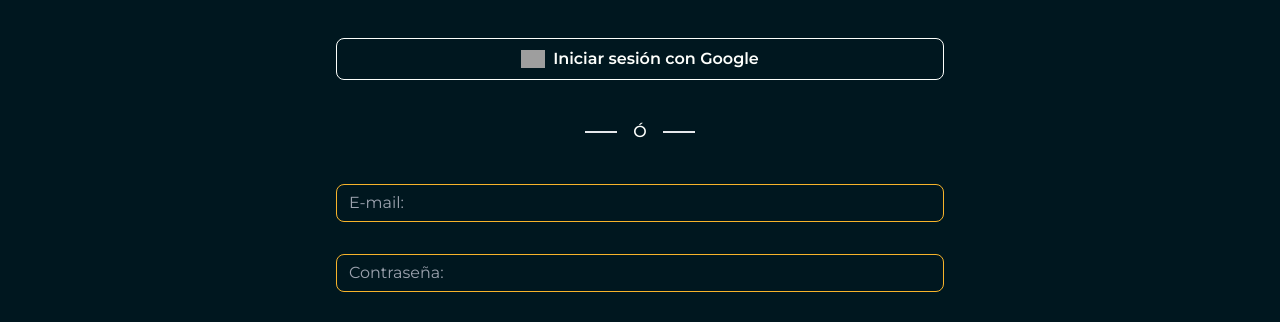
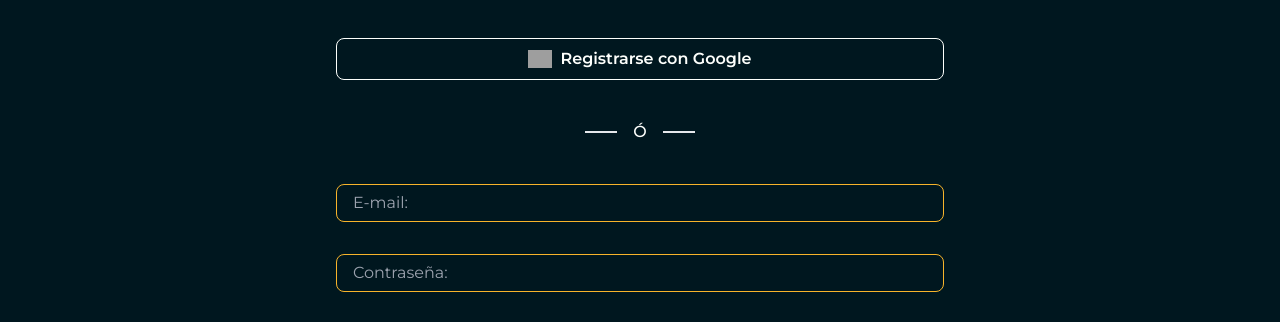
Before and after one commit to JonatanBustamante1111/app-mayorista, a React (Vite) app: page /micuenta in a window 1280 px wide. Both pictures are taken after a click on the button "Registrarse". Shown: the part 212-534 px from the top of the page. Built offline with nearby package versions, Linux system fonts and the light colour scheme; grey boxes are pictures that could not be loaded.

Commit message:
agregue cerrar sesion a cliente  + acomode alguna boludeces que ya me olvide

```diff
--- a/src/components/Registro.jsx
+++ b/src/components/Registro.jsx
@@ -73,7 +73,7 @@ function Registro() {
         <div className=" place-items-center py-[8px]  border-blanco border-[1px] rounded-lg  bg-inherit text-blanco focus:outline-none text-center my-10 flex flex-row items-center justify-center gap-2 font-semibold ">
             <img className="w-[24px] " src={"https://i.ibb.co/S7kKGdz/1486146475-google-plus-79440.png"} alt="" />
             <button onClick={handleSignUpWithGoogle}>
-              Iniciar sesión con Google
+            Registrarse con Google
             </button>
           </div>
       <div className="flex flex-row  items-center gap-4 justify-center">
@@ -88,7 +88,7 @@ function Registro() {
           value={email}
           placeholder="E-mail:"
           onChange={(e) => setEmail(e.target.value)}
-          className="grid grid-cols-3 place-items-center py-[6px]  border-secundario border-[1px] rounded-lg  bg-inherit w-full  pl-3 pr-3 my-8  text-blanco "
+          className="grid grid-cols-3 place-items-center py-[6px]  border-secundario border-[1px] rounded-lg  bg-inherit w-full  pl-4 pr-3 my-8  text-blanco "
         />
 
         <input
@@ -97,7 +97,7 @@ function Registro() {
           value={password}
           placeholder="Contraseña:"
           onChange={(e) => setPassword(e.target.value)}
-          className="grid grid-cols-3 place-items-center py-[6px]  border-secundario border-[1px] rounded-lg  bg-inherit w-full  pl-3 pr-3 my-8  text-blanco "
+          className="grid grid-cols-3 place-items-center py-[6px]  border-secundario border-[1px] rounded-lg  bg-inherit w-full  pl-4 pr-3 my-8  text-blanco "
         />
         <div className=" w-full flex justify-center">
           <button
--- a/src/pages/MiCuenta.jsx
+++ b/src/pages/MiCuenta.jsx
@@ -2,25 +2,34 @@ import {useState } from "react";
 import Registro from "../components/Registro";
 import Login from "../components/Login";
 import {auth } from "../utils/firebaseconfig";
-// import UsuarioActualizarDatos from "../components/UsuarioActualizarDatos";
+import CerrarSesion from "../components/CerrarSesion";
+
 
 export default function MiCuenta({ setIsLoggedAdmin,setLoggedIn,loggedIn,isLoggedAdmin}) {
   const [login, setLogin] = useState(false);
+  const [modal,setModal] = useState(false);
 
   const handleChangeLogin = () => {
     setLogin(!login);
   };
 
+  const sesionCerrada = () =>{
+    auth.signOut();
+    setLoggedIn(false); // actualiza loggedIn a false
+    localStorage.setItem("loggedIn", false);
+    console.log('no funciona')
+  }
   return (
     <div className="px-4 my-20 md:my-40 md:w-1/2 md:mx-auto">
+      {
+        modal && <CerrarSesion sesionCerrada={sesionCerrada} setModal={setModal}/>
+      }
       {loggedIn ? (
         <div className="text-blanco text-center">
           <p>¡Bienvenido! Ya has iniciado sesión.</p>
           <button
-            onClick={() => {
-              auth.signOut();
-              setLoggedIn(false); // actualiza loggedIn a false
-            }}
+          className=" mb-96"
+            onClick={() => setModal(true)}
           >
             Cerrar sesión
           </button>
```
